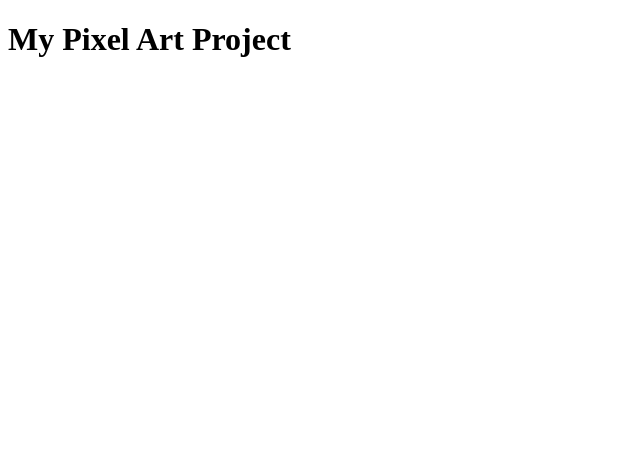
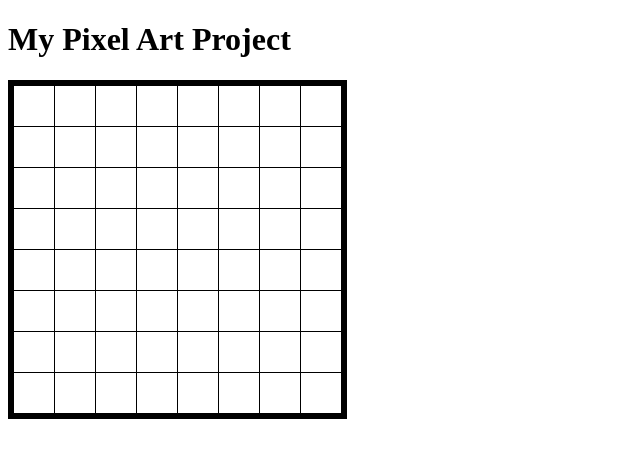
Before and after one commit to RCHS-Programming/unit4-ch1-pixelart-AlexKanarek, a plain HTML site: page resources/index.html in a window 1280 px wide. Shown: the whole page, without its empty margins (0-640 px from the left). Drawn offline with Linux system fonts and the light colour scheme.

Commit message:
Created Pixel Table

```diff
--- a/resources/index.html
+++ b/resources/index.html
@@ -7,5 +7,87 @@
 </head>
 <body>
 <h1>My Pixel Art Project</h1>
+<div id="art">
+	<div class="row">
+		<div class="pixel"></div>
+		<div class="pixel"></div>
+		<div class="pixel"></div>
+		<div class="pixel"></div>
+		<div class="pixel"></div>
+		<div class="pixel"></div>
+		<div class="pixel"></div>
+		<div class="pixel"></div>
+	</div>
+	<div class="row">
+		<div class="pixel"></div>
+		<div class="pixel"></div>
+		<div class="pixel"></div>
+		<div class="pixel"></div>
+		<div class="pixel"></div>
+		<div class="pixel"></div>
+		<div class="pixel"></div>
+		<div class="pixel"></div>
+	</div>
+	<div class="row">
+		<div class="pixel"></div>
+		<div class="pixel"></div>
+		<div class="pixel"></div>
+		<div class="pixel"></div>
+		<div class="pixel"></div>
+		<div class="pixel"></div>
+		<div class="pixel"></div>
+		<div class="pixel"></div>
+	</div>
+	<div class="row">
+		<div class="pixel"></div>
+		<div class="pixel"></div>
+		<div class="pixel"></div>
+		<div class="pixel"></div>
+		<div class="pixel"></div>
+		<div class="pixel"></div>
+		<div class="pixel"></div>
+		<div class="pixel"></div>
+	</div>
+	<div class="row">
+		<div class="pixel"></div>
+		<div class="pixel"></div>
+		<div class="pixel"></div>
+		<div class="pixel"></div>
+		<div class="pixel"></div>
+		<div class="pixel"></div>
+		<div class="pixel"></div>
+		<div class="pixel"></div>
+	</div>
+	<div class="row">
+		<div class="pixel"></div>
+		<div class="pixel"></div>
+		<div class="pixel"></div>
+		<div class="pixel"></div>
+		<div class="pixel"></div>
+		<div class="pixel"></div>
+		<div class="pixel"></div>
+		<div class="pixel"></div>
+	</div>
+	<div class="row">
+		<div class="pixel"></div>
+		<div class="pixel"></div>
+		<div class="pixel"></div>
+		<div class="pixel"></div>
+		<div class="pixel"></div>
+		<div class="pixel"></div>
+		<div class="pixel"></div>
+		<div class="pixel"></div>
+	</div>
+	<div class="row">
+		<div class="pixel"></div>
+		<div class="pixel"></div>
+		<div class="pixel"></div>
+		<div class="pixel"></div>
+		<div class="pixel"></div>
+		<div class="pixel"></div>
+		<div class="pixel"></div>
+		<div class="pixel"></div>
+	</div>
+</div>
 </body>
 </html>
--- a/resources/style.css
+++ b/resources/style.css
@@ -0,0 +1,17 @@
+  #art {
+      display: table;
+     border-spacing: 1px;
+     background-color: black;
+     border: 5px solid black;
+  }
+
+  .row {
+      display: table-row;
+  }
+
+  .pixel {
+    display: table-cell;
+    background-color: white;
+    width: 40px;
+    height: 40px;
+  }
```
